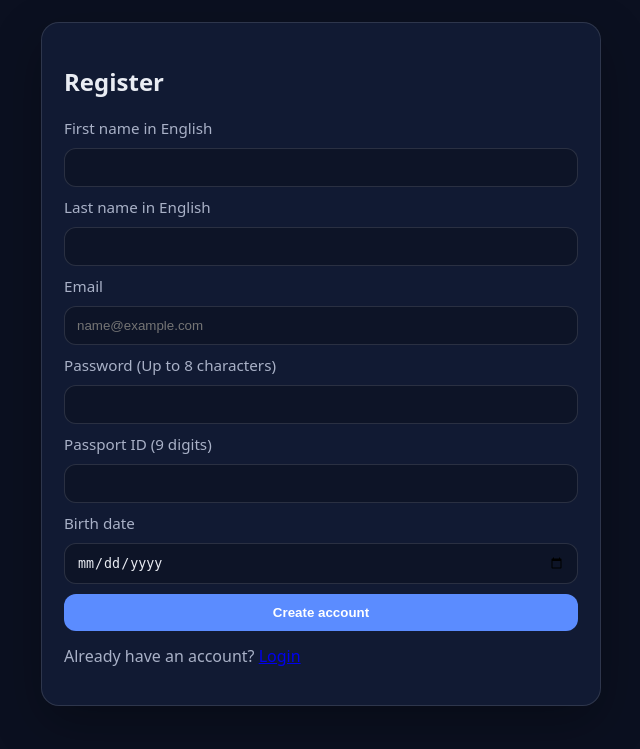
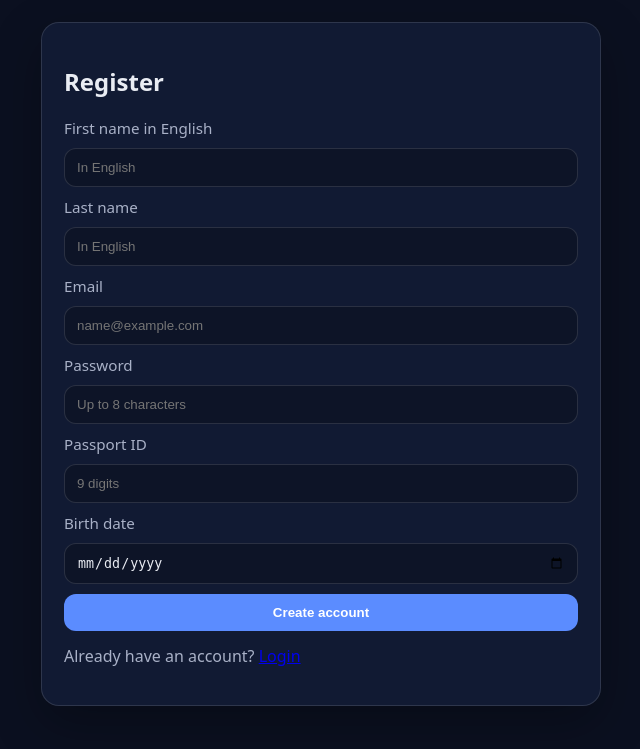
Before and after one commit to yardenaruch-source/InformationSystems, a Flask app: page /register in a window 1280 px wide. Shown: the part 51-800 px from the top of the page, without its empty margins (319-959 px from the left). Run offline with Flask 3, Linux system fonts and the light colour scheme.

Commit message:
update html files

```diff
--- a/templates/login.html
+++ b/templates/login.html
@@ -5,7 +5,6 @@
 {% block content %}
 <section class="card narrow">
   <h1>Login</h1>
-  <p class="muted">Insert email and password</p>
 
   <form method="post" class="form">
     <label for="email">Email</label>
--- a/templates/register.html
+++ b/templates/register.html
@@ -8,19 +8,19 @@
 
   <form method="post" class="form">
     <label for="first_name">First name in English</label>
-    <input id="first_name" type="text" name="first_name" required>
+    <input id="first_name" type="text" name="first_name" placeholder="In English" required>
 
-    <label for="last_name">Last name in English</label>
-    <input id="last_name" type="text" name="last_name" required>
+    <label for="last_name">Last name</label>
+    <input id="last_name" type="text" name="last_name" placeholder="In English" required>
 
     <label for="email">Email</label>
     <input id="email" type="email" name="email" placeholder="name@example.com" required>
 
-    <label for="password">Password (Up to 8 characters)</label>
-    <input id="password" type="password" name="password" maxlength="8" required>
+    <label for="password">Password</label>
+    <input id="password" type="password" name="password" maxlength="8" placeholder="Up to 8 characters" required>
 
-    <label for="passport_id">Passport ID (9 digits)</label>
-    <input id="passport_id" type="text" name="passport_id" maxlength="9" required>
+    <label for="passport_id">Passport ID</label>
+    <input id="passport_id" type="text" name="passport_id" maxlength="9" placeholder="9 digits" required>
 
     <label for="birth_date">Birth date</label>
     <input id="birth_date" type="date" name="birth_date" required>
```
